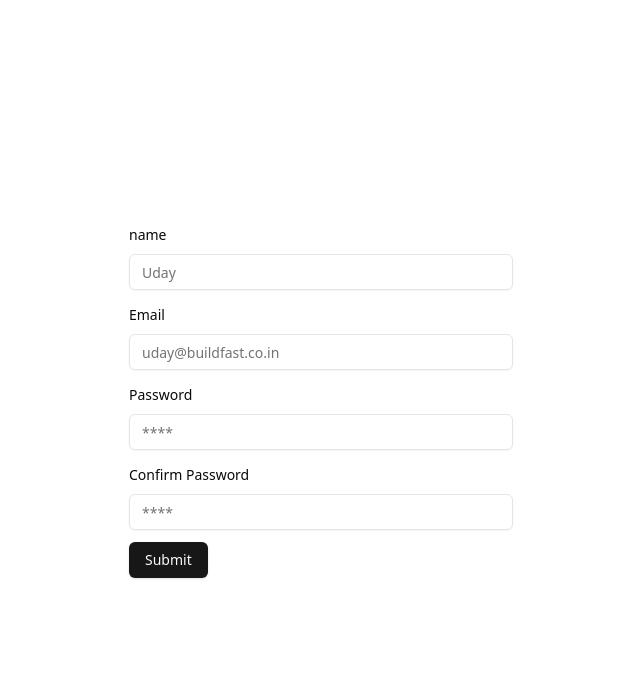
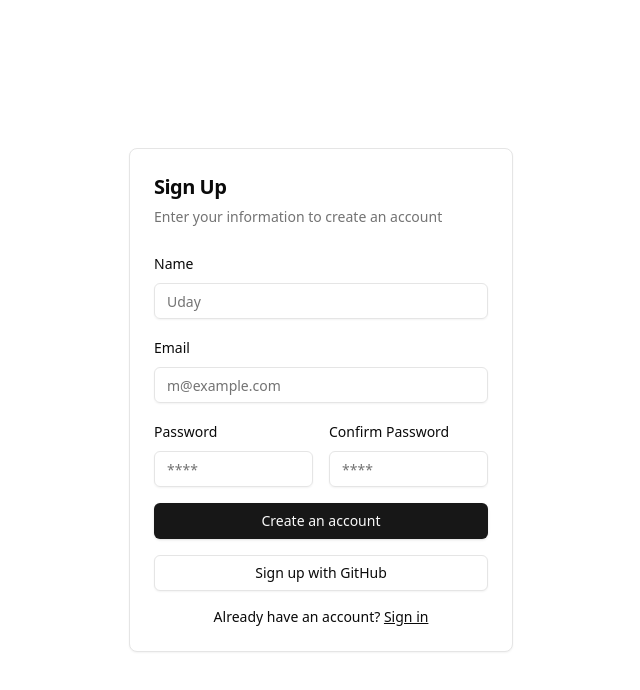
Before and after one commit to buildFast10x/Nextjs-Boilerplate, a Next.js app: page /signup in a window 1280 px wide. Shown: the top 690 px of the page, without its empty margins (319-959 px from the left). Built offline with nearby package versions, Linux system fonts and the light colour scheme; no server answers.

Commit message:
Updated Design of Signup and Login page

```diff
--- a/components/internal/Forms/LoginForm.tsx
+++ b/components/internal/Forms/LoginForm.tsx
@@ -21,6 +21,15 @@ import AllAPIRouteMapping from '@/utils/AllAPIRouteMapping'
 import { useRouter } from 'next/navigation';
 import { useSearchParams } from 'next/navigation'
 import { signIn } from 'next-auth/react'
+import {
+    Card,
+    CardContent,
+    CardDescription,
+    CardHeader,
+    CardTitle,
+} from "@/components/ui/card"
+import { Label } from "@/components/ui/label"
+import Link from "next/link"
 
 
 const loginFormSchema = z.object({
@@ -76,9 +85,20 @@ export default function LoginForm() {
     }
 
     return (
+        <>
+            <Card className="mx-auto max-w-sm">
+                <CardHeader>
+                    <CardTitle className="text-2xl">Login</CardTitle>
+                    <CardDescription>
+                        Enter your email below to login to your account
+                    </CardDescription>
+                </CardHeader>
                 <Form {...form} >
-            <form onSubmit={form.handleSubmit(onSubmit)} className="space-y-3 w-full max-w-md p-8">
+                    <form onSubmit={form.handleSubmit(onSubmit)}>
+                        <CardContent>
+                            <div className="grid gap-4">
 
+                                    <div className="grid gap-2">
                                     <FormField
                                         control={form.control}
                                         name="email"
@@ -86,35 +106,55 @@ export default function LoginForm() {
                                             <FormItem>
                                                 <FormLabel>Email</FormLabel>
                                                 <FormControl>
-                                <Input placeholder="uday@buildfast.co.in" {...field} />
+                                                    <Input id="email"
+                                                        type="email"
+                                                        placeholder="m@example.com"
+                                                        required {...field} />
                                                 </FormControl>
-                            <FormDescription>
-                                This is your Email.
-                            </FormDescription>
                                                 <FormMessage />
                                             </FormItem>
                                         )}
                                     />
+                                    </div>
+                                    <div className="grid gap-2">
                                         <FormField
                                             control={form.control}
                                             name="password"
                                             render={({ field }) => (
                                                 <FormItem>
+                                                    <div className="flex items-center">
                                                         <FormLabel>Password</FormLabel>
+                                                        <Link href="#" className="ml-auto inline-block text-sm underline">
+                                                            Forgot your password?
+                                                        </Link>
+                                                    </div>
                                                     <FormControl>
-                                <Input placeholder="****" {...field} />
+                                                        <Input id="password" type="password" required placeholder="****" {...field} />
                                                     </FormControl>
                                                     <FormMessage />
                                                 </FormItem>
                                             )}
                                         />
+                                    </div>
+                                    <Button type="submit" className="w-full">
+                                        Login
+                                    </Button>
 
-                <Button type="submit">Submit</Button>
+                                <Button variant="outline" className="w-full">
+                                    Login with Google
+                                </Button>
+                            </div>
+                            <div className="mt-4 text-center text-sm">
+                                Don&apos;t have an account?{" "}
+                                <Link href="/signup" className="underline">
+                                    Sign up
+                                </Link>
+                            </div>
+                        </CardContent>
                     </form>
-            <div className="mt-5">
-                Didn&apos;t have a account? <Button type="submit" onClick={handleSignupRedirect}>Signup</Button>
-            </div>
                 </Form>
+            </Card>
+        </>
 
     )
 }
--- a/components/internal/Forms/SignupForm.tsx
+++ b/components/internal/Forms/SignupForm.tsx
@@ -20,6 +20,16 @@ import axiosInstance from '@/lib/axios'
 import AllAPIRouteMapping from '@/utils/AllAPIRouteMapping'
 import { FormError } from '../FormError'
 import { FormSuccess } from '../FormSuccess'
+
+import Link from "next/link"
+import {
+  Card,
+  CardContent,
+  CardDescription,
+  CardHeader,
+  CardTitle,
+} from "@/components/ui/card"
+import { Label } from "@/components/ui/label"
 
 const userFormSchema= z.object({
   name: z.string(),
@@ -69,21 +79,34 @@ export default function SignupForm() {
   }
 
   return (
+    <>
+    <Card className="mx-auto max-w-sm">
+      <CardHeader>
+        <CardTitle className="text-xl">Sign Up</CardTitle>
+        <CardDescription>
+          Enter your information to create an account
+        </CardDescription>
+      </CardHeader>
       <Form {...form} >
-      <form onSubmit={form.handleSubmit(onSubmit)} className="space-y-3 w-full max-w-md p-8">
+        <form onSubmit={form.handleSubmit(onSubmit)}>
+          <CardContent>
+            <div className="grid gap-4">
+              <div className="grid gap-2">
                   <FormField
                     control={form.control}
                     name="name"
                     render={({ field }) => (
                       <FormItem>
-              <FormLabel>name</FormLabel>
+                        <FormLabel>Name</FormLabel>
                         <FormControl>
-                <Input placeholder="Uday" {...field} />
+                          <Input placeholder="Uday" required {...field} />
                         </FormControl>
                         <FormMessage />
                       </FormItem>
                     )}
                   />
+              </div>
+              <div className="grid gap-2">
                   <FormField
                     control={form.control}
                     name="email"
@@ -91,12 +114,18 @@ export default function SignupForm() {
                       <FormItem>
                         <FormLabel>Email</FormLabel>
                         <FormControl>
-                <Input placeholder="uday@buildfast.co.in" {...field} />
+                          <Input id="email"
+                            type="email"
+                            placeholder="m@example.com"
+                            required {...field} />
                         </FormControl>
                         <FormMessage />
                       </FormItem>
                     )}
                   />
+              </div>
+              <div className="grid grid-cols-2 gap-4">
+                <div className="grid gap-2">
                     <FormField
                       control={form.control}
                       name="password"
@@ -104,12 +133,14 @@ export default function SignupForm() {
                         <FormItem>
                           <FormLabel>Password</FormLabel>
                           <FormControl>
-                <Input placeholder="****" {...field} />
+                            <Input placeholder="****" type="password" required {...field} />
                           </FormControl>
                           <FormMessage />
                         </FormItem>
                       )}
                     />
+                </div>
+                <div className="grid gap-2">
                     <FormField
                       control={form.control}
                       name="confirmPassword"
@@ -117,17 +148,35 @@ export default function SignupForm() {
                         <FormItem>
                           <FormLabel>Confirm Password</FormLabel>
                           <FormControl>
-                <Input placeholder="****" {...field} />
+                            <Input placeholder="****" type="password" {...field} />
                           </FormControl>
                           <FormMessage />
                         </FormItem>
                       )}
                     />
-        <Button type="submit">Submit</Button>
-        <FormError message={error}/>
-        <FormSuccess message={success}/>
+                </div>
+              </div>
+              <Button type="submit" className="w-full">
+                Create an account
+              </Button>
+              <Button variant="outline" className="w-full">
+                Sign up with GitHub
+              </Button>
+            </div>
+            <div className="mt-4 text-center text-sm">
+              Already have an account?{" "}
+              <Link href="#" className="underline">
+                Sign in
+              </Link>
+            </div>
+              <FormError message={error} />
+              <FormSuccess message={success} />
+          </CardContent>
         </form>
       </Form>
+    </Card>
 
+
+    </>
   )
 }
```
Lines whose indentation alone changed are shown as unchanged.
